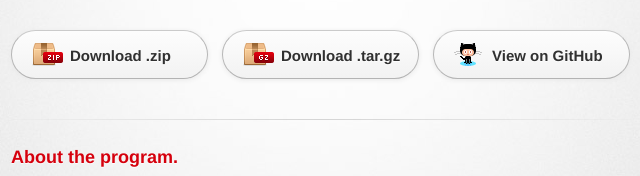
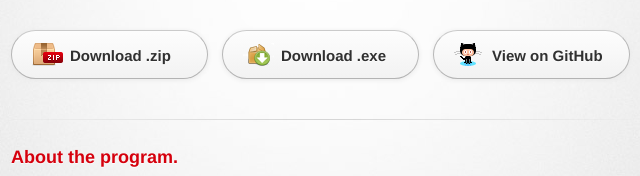
Before and after one commit to kashsingh/ProMonYD, a plain HTML site: page index.html in a window 1280 px wide. Shown: the part 158-334 px from the top of the page, 319-959 px from the left. Drawn offline with Linux system fonts and the light colour scheme; a web font is replaced by a local one.

Commit message:
added .exe link

```diff
--- a/index.html
+++ b/index.html
@@ -24,7 +24,7 @@
 
         <section id="downloads" class="clearfix">
           <a href="https://github.com/kashsingh/ProMonYD/zipball/master" id="download-zip" class="button"><span>Download .zip</span></a>
-          <a href="https://github.com/kashsingh/ProMonYD/tarball/master" id="download-tar-gz" class="button"><span>Download .tar.gz</span></a>
+          <a href="https://github.com/kashsingh/ProMonYD/releases/download/v1.0/PMYD.exe" id="download-tar-gz" class="button"><span>Download .exe </span></a>
           <a href="https://github.com/kashsingh/ProMonYD" id="view-on-github" class="button"><span>View on GitHub</span></a>
         </section>
 
--- a/stylesheets/stylesheet.css
+++ b/stylesheets/stylesheet.css
@@ -156,7 +156,7 @@ a.button span {
   background: transparent url(../images/zip-icon.png) 12px 50% no-repeat;
 }
 #download-tar-gz span {
-  background: transparent url(../images/tar-gz-icon.png) 12px 50% no-repeat;
+  background: transparent url(../images/exe-icon.png) 12px 50% no-repeat;
 }
 #view-on-github span {
   background: transparent url(../images/octocat-icon.png) 12px 50% no-repeat;
```
Also changed, not shown: images/exe-icon.png (added).
